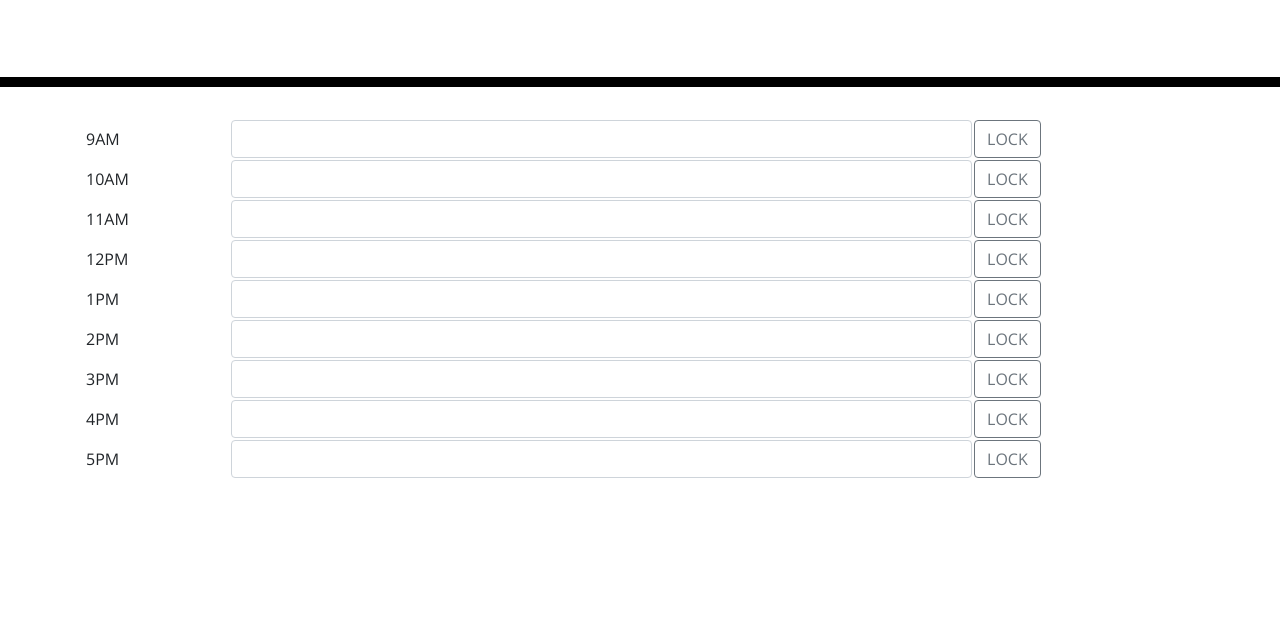
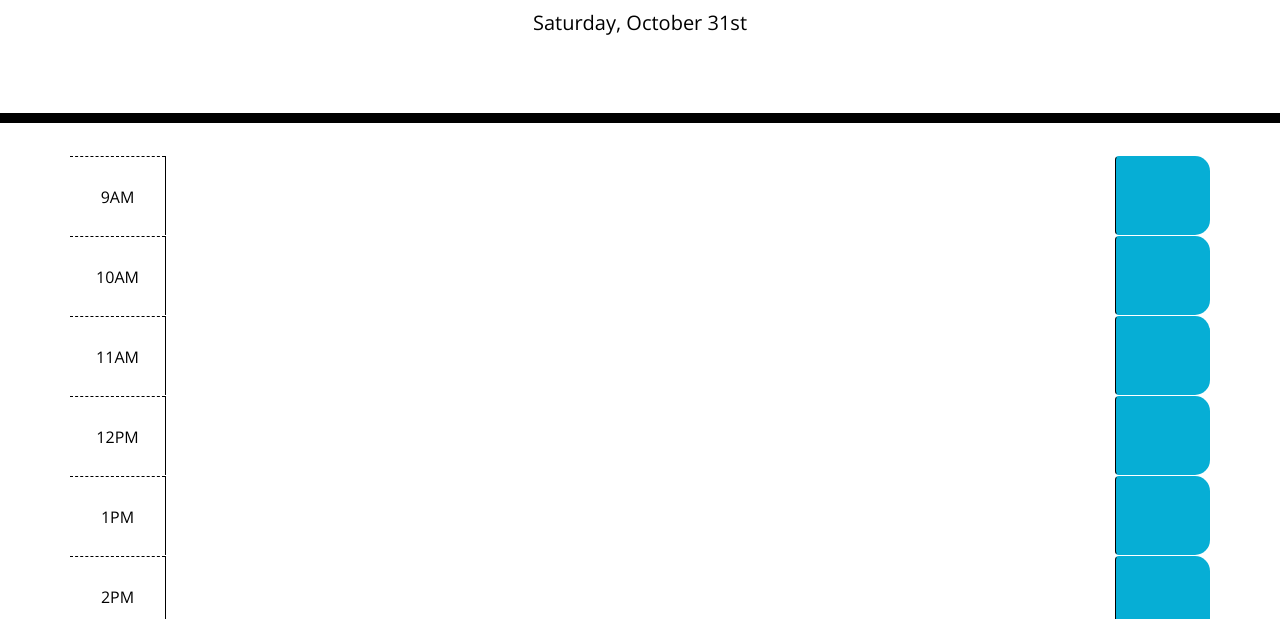
Before and after one commit to kceberek/Scheduler-, a plain HTML site: page assets/index.html in a window 1280 px wide. Shown: the part 181-800 px from the top of the page. Drawn offline with nearby package versions, Linux system fonts and the light colour scheme.

Commit message:
Added timeblocks to HTML and added function to display current day

```diff
--- a/assets/index.html
+++ b/assets/index.html
@@ -30,121 +30,74 @@
     </header>
     <div class="container">
       <!-- Timeblocks go here -->
-      <!--used divs from another site and edited https://github.com/StevenSJones/work-Day-Scheduler/blob/master/index.html-->
-        <table style="width: 100%;">
-          <tr id="row0">
-            <td>9AM</td>
-            <td>
-              <input type="text" class="form-control" placeholder="" aria-label="9 am"
-               aria-describedby="button-addon2" />
-            </td>
-            <td>
-              <button class="btn btn-outline-secondary" type="button" id="button-addon2, saveBtn" onclick="setTime(0, 9)">
-                LOCK
-              </button>
-            </td>
-          </tr>
-          <tr id="row1">
-            <td>10AM</td>
-            <td>
-              <input type="text" class="form-control" placeholder="" aria-label="9 am"
-               aria-describedby="button-addon2" />
-            </td>
-            <td>
-              <button class="btn btn-outline-secondary" type="button" id="button-addon2, saveBtn" onclick="setTime(1, 10)">
-                LOCK
-              </button>
-            </td>
-          </tr>
-          <tr id="row2">
-            <td>11AM</td>
-            <td>
-              <input type="text" class="form-control" placeholder="" aria-label="9 am"
-               aria-describedby="button-addon2" />
-            </td>
-            <td>
-              <button class="btn btn-outline-secondary" type="button" id="button-addon2, saveBtn" onclick="setTime(2, 11)">
-                LOCK
-              </button>
-            </td>
-          </tr>
-          <tr id="row3">
-            <td>12PM</td>
-            <td>
-              <input type="text" class="form-control" placeholder="" aria-label="9 am"
-               aria-describedby="button-addon2" />
-            </td>
-            <td>
-              <button class="btn btn-outline-secondary" type="button" id="button-addon2, saveBtn" onclick="setTime(3, 12)">
-                LOCK
-              </button>
-            </td>
-          </tr>
-          <tr id="row4">
-            <td>1PM</td>
-            <td>
-              <input type="text" class="form-control" placeholder="" aria-label="9 am"
-               aria-describedby="button-addon2" />
-            </td>
-            <td>
-              <button class="btn btn-outline-secondary" type="button" id="button-addon2, saveBtn" onclick="setTime(4, 13)">
-                LOCK
-              </button>
-            </td>
-          </tr>
-          <tr id="row5">
-            <td>2PM</td>
-            <td>
-              <input type="text" class="form-control" placeholder="" aria-label="9 am"
-               aria-describedby="button-addon2" />
-            </td>
-            <td>
-              <button class="btn btn-outline-secondary" type="button" id="button-addon2, saveBtn" onclick="setTime(5, 14)">
-                LOCK
-              </button>
-            </td>
-          </tr>
-          <tr id="row6">
-            <td>3PM</td>
-            <td>
-              <input type="text" class="form-control" placeholder="" aria-label="9 am"
-               aria-describedby="button-addon2" />
-            </td>
-            <td>
-              <button class="btn btn-outline-secondary" type="button" id="button-addon2, saveBtn" onclick="setTime(6, 15)">
-                LOCK
-              </button>
-            </td>
-          </tr>
-          <tr id="row7">
-            <td>4PM</td>
-            <td>
-              <input type="text" class="form-control" placeholder="" aria-label="9 am"
-               aria-describedby="button-addon2" />
-            </td>
-            <td>
-              <button class="btn btn-outline-secondary" type="button" id="button-addon2, saveBtn" onclick="setTime(7, 16)">
-                LOCK
-              </button>
-            </td>
-          </tr>
-          <tr id="row8">
-            <td>5PM</td>
-            <td>
-              <input type="text" class="form-control" placeholder="" aria-label="9 am"
-               aria-describedby="button-addon2" />
-            </td>
-            <td>
-              <button class="btn btn-outline-secondary" type="button" id="button-addon2, saveBtn" onclick="setTime(8, 17)">
-                LOCK
-              </button>
-            </td>
-          </tr>
+        <div id="hour-9" class="row time-block">
+            <div class="hour col-1">
+                9AM
+            </div>
+            <textarea class="description col-10"></textarea>
+            <button class="btn saveBtn col-1"></button>
+        </div>
+        <div class="row time-block">
+            <div class="hour col-1">
+                10AM
+            </div>
+            <textarea class="description col-10"></textarea>
+            <button class="btn saveBtn col-1"></button>
+        </div>
+        <div class="row time-block">
+            <div class="hour col-1">
+                11AM
+            </div>
+            <textarea class="description col-10"></textarea>
+            <button class="btn saveBtn col-1"></button>
+        </div>
+        <div class="row time-block">
+            <div class="hour col-1">
+                12PM
+            </div>
+            <textarea class="description col-10"></textarea>
+            <button class="btn saveBtn col-1"></button>
+        </div>
+        <div class="row time-block">
+            <div class="hour col-1">
+                1PM
+            </div>
+            <textarea class="description col-10"></textarea>
+            <button class="btn saveBtn col-1"></button>
+        </div>
+        <div class="row time-block">
+            <div class="hour col-1">
+                2PM
+            </div>
+            <textarea class="description col-10"></textarea>
+            <button class="btn saveBtn col-1"></button>
+        </div>
+        <div class="row time-block">
+            <div class="hour col-1">
+                3PM
+            </div>
+            <textarea class="description col-10"></textarea>
+            <button class="btn saveBtn col-1"></button>
+        </div>
+        <div class="row time-block">
+            <div class="hour col-1">
+                4PM
+            </div>
+            <textarea class="description col-10"></textarea>
+            <button class="btn saveBtn col-1"></button>
+        </div>
+        <div class="row time-block">
+            <div class="hour col-1">
+                5PM
+            </div>
+            <textarea class="description col-10"></textarea>
+            <button class="btn saveBtn col-1"></button>
+        </div>
 
-        </table>
     </div>
 
     <script src="https://code.jquery.com/jquery-3.4.1.min.js"></script>
     <script src="https://cdnjs.cloudflare.com/ajax/libs/moment.js/2.24.0/moment.min.js"></script>
+    <script src="moment.js"></script>
   </body>
 </html>
--- a/assets/moment.js
+++ b/assets/moment.js
@@ -0,0 +1,29 @@
+//task 1 - display current day at top --- complete
+//task 2 - make condition to change time block color (past, present, future)
+//task 3 - make a click function/event => save text to localStorage --- complete
+//task 4 - make sure info from localStorage persists/stays --- complete 1/10
+
+$(document).ready(function() {
+
+    //Diplaying current day with moment
+    $("#currentDay").text(moment().format("dddd, MMMM Do"));
+
+    //click function to save info
+    $(".saveBtn").on("click", function() {
+        //grab info from text area
+        var hour = $(this).parent().attr("id");
+        var text = $(this).siblings(".description").val();
+
+        console.log(hour);
+        console.log(text);
+
+        //save to localStorage
+        localStorage.setItem(hour, text);
+    });
+
+    //Grabbing info from localStorage to perswist to the page
+    $("#hour-9 .description").val(localStorage.getItem("hour-9"));
+
+    //create a function to check if the timeblock is in the past/present/future and add apporpriate class
+
+})
```
Also changed, not shown: 05-third-party-apis-homework-demo.gif (added).
